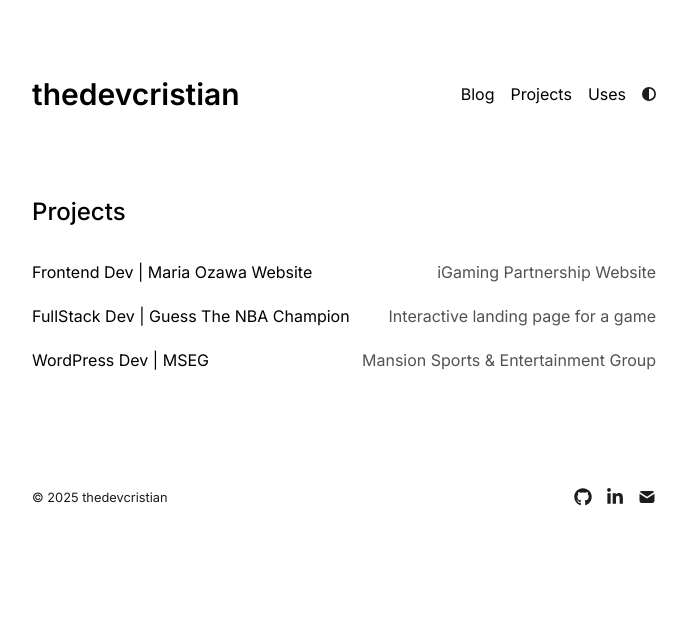
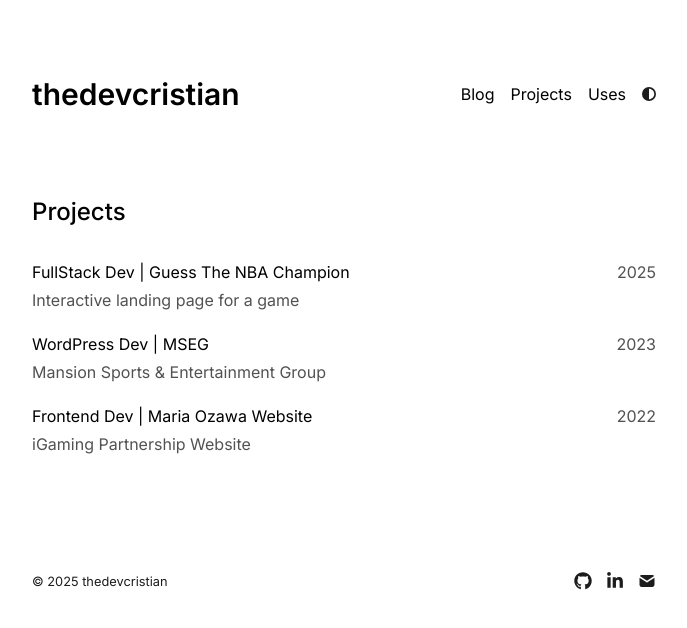
Before and after one commit to crispaulcastaneda/devcristian, a Next.js app: page /projects in a window 1280 px wide. Shown: the top 628 px of the page, without its empty margins (296-983 px from the left). Built offline with nearby package versions, Linux system fonts and the light colour scheme.

Commit message:
Change Project UI

```diff
--- a/app/projects/page.tsx
+++ b/app/projects/page.tsx
@@ -24,9 +24,12 @@ export default function Projects() {
             <div className="w-full flex flex-col sm:flex-row justify-between items-start sm:items-center space-y-1 sm:space-y-0 sm:space-x-2">
               <h2 className="text-black dark:text-white">{project.title}</h2>
               <p className="text-neutral-600 dark:text-neutral-400">
+                {project.year}
+              </p>
+            </div>
+            <p className="text-neutral-600 dark:text-neutral-400">
                 {project.description}
               </p>
-            </div>
           </Link>
         ))}
       </div>
--- a/app/projects/project-data.tsx
+++ b/app/projects/project-data.tsx
@@ -6,12 +6,6 @@ export interface Project {
 }
 
 export const projects: Project[] = [
-  {
-    title: 'Frontend Dev | Maria Ozawa Website',
-    year: 2022,
-    description: 'iGaming Partnership Website',
-    url: 'https://github.com/crispaulcastaneda/landing-page-mo',
-  },
   {
     title: 'FullStack Dev | Guess The NBA Champion',
     year: 2025,
@@ -24,4 +18,10 @@ export const projects: Project[] = [
     description: 'Mansion Sports & Entertainment Group',
     url: 'https://mansionsports.com/',
   },
+    {
+    title: 'Frontend Dev | Maria Ozawa Website',
+    year: 2022,
+    description: 'iGaming Partnership Website',
+    url: 'https://github.com/crispaulcastaneda/landing-page-mo',
+  },
 ];
```
